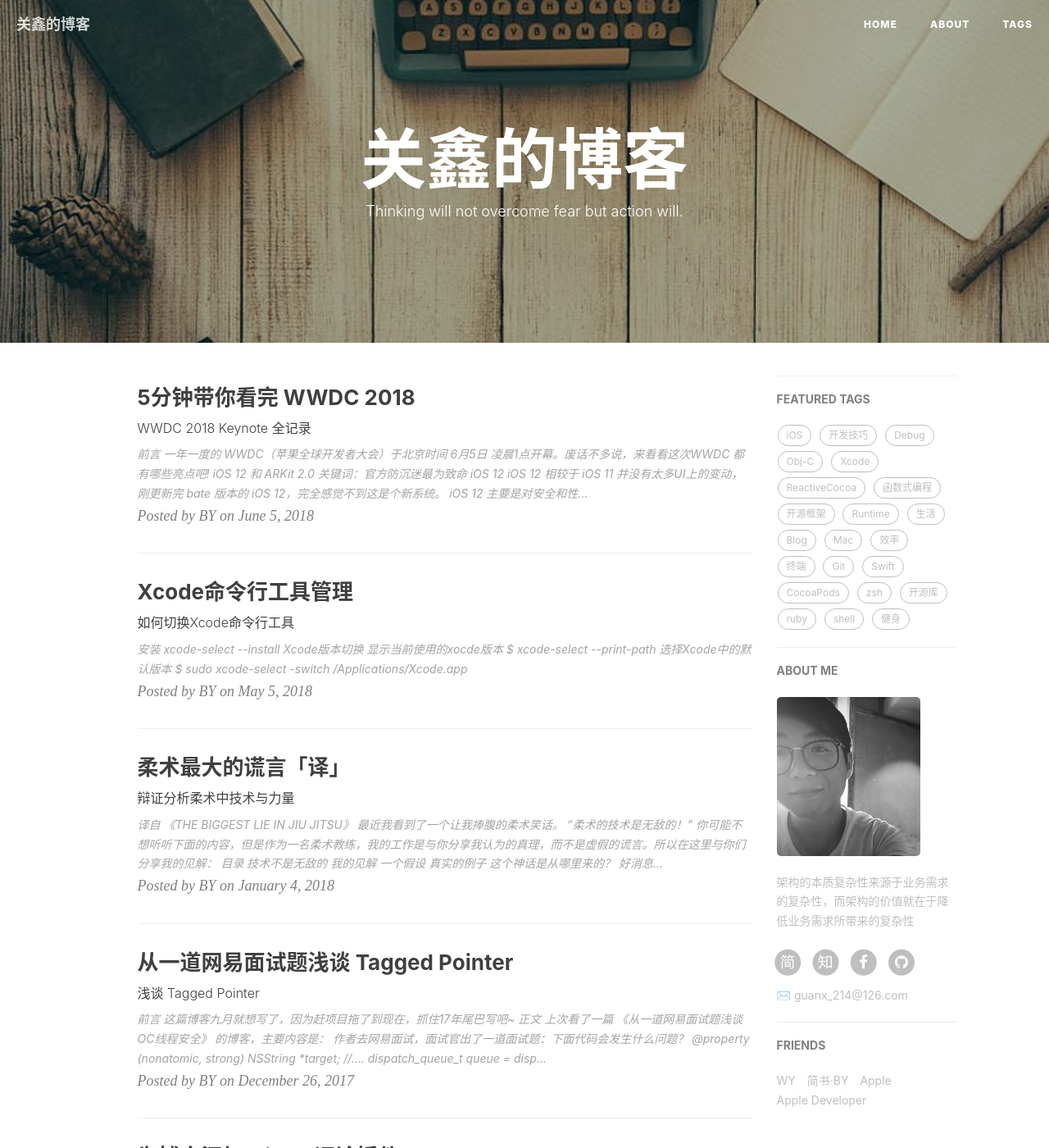
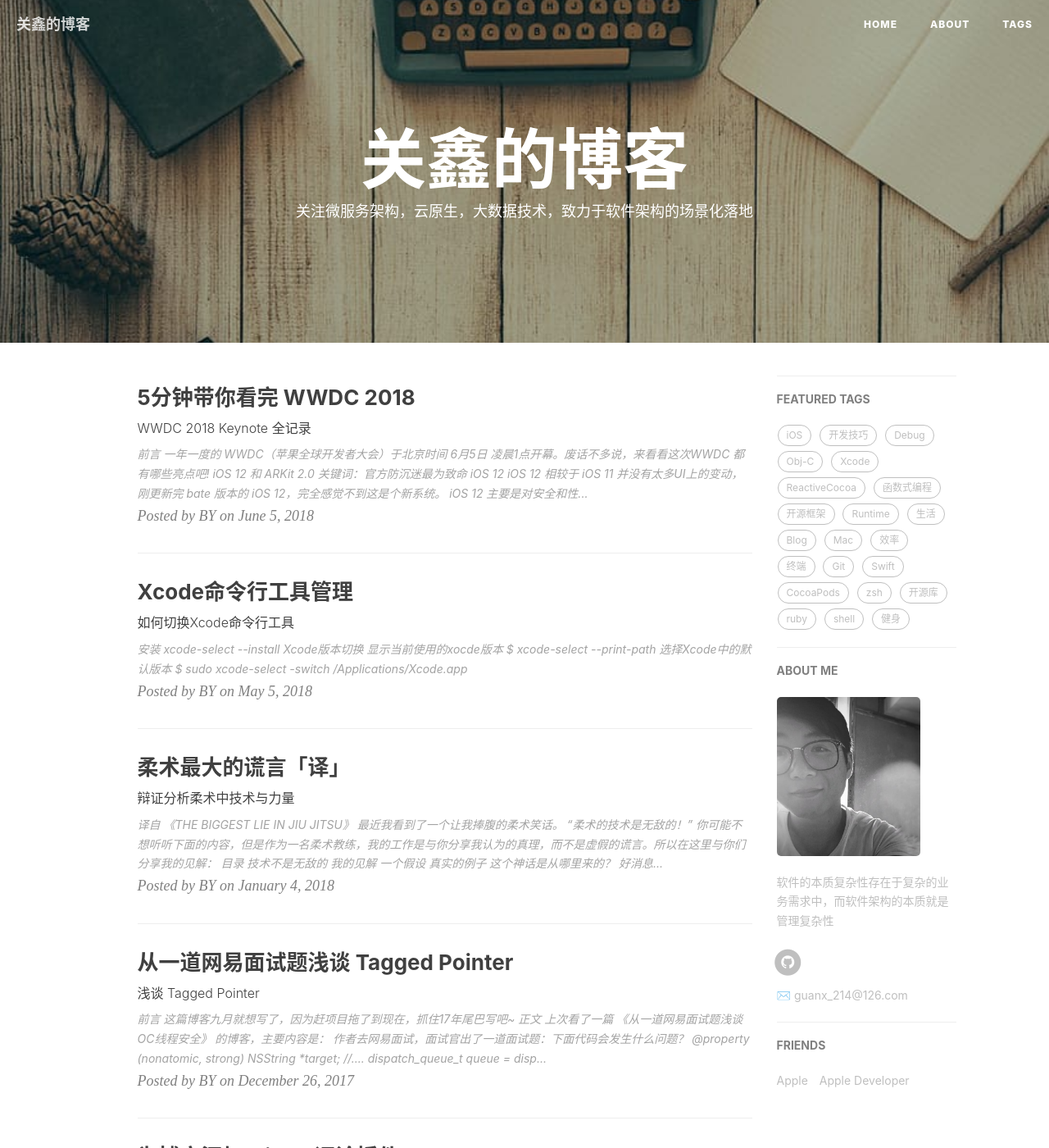
Before and after one commit to GuanXcode/GuanXcode.github.io, a Jekyll site: the page built from index.html, in a window 1280 px wide and 1400 px high. Shown: the whole window at 82% size. Built offline with Jekyll 4.4.1, drawn with Linux system fonts in a browser that asks for light colours; nearby versions of some CDN libraries; the list of posts is cut into pages by our own code; comment, search, counter and statistics services are not loaded.

Commit message:
no message

```diff
--- a/_config.yml
+++ b/_config.yml
@@ -3,26 +3,26 @@ title: 关鑫的博客
 SEOTitle: 关鑫的博客 | BY Blog
 header-img: img/post-bg-desk.jpg
 email: guanx_214@126.com
-description: "Every failure is leading towards success."
+description: "失败乃成功之母！"
 keyword: "BY, BY Blog, 关鑫的博客, qiubaiying, 关鑫, iOS, Apple, iPhone"
-url: "http://qiubaiying.github.io"          # your host, for absolute URL
+url: "http://guanxcode.github.io"          # your host, for absolute URL
 baseurl: ""      # for example, '/blog' if your blog hosted on 'host/blog'
-github_repo: "https://github.com/qiubaiying/qiubaiying.github.io.git" # you code repository
+github_repo: "https://github.com/guanxcode/guanxcode.github.io.git" # you code repository
 
 # Sidebar settings
 sidebar: true                           # whether or not using Sidebar.
-sidebar-about-description: "架构的本质复杂性来源于业务需求的复杂性，而架构的价值就在于降低业务需求所带来的复杂性"
+sidebar-about-description: "软件的本质复杂性存在于复杂的业务需求中，而软件架构的本质就是管理复杂性"
 sidebar-avatar: /img/about-BY-gentle.jpg      # use absolute URL, seeing it's used in both `/` and `/about/`
 
 
 
 # SNS settings
 RSS: false
-# weibo_username:     qiubaiying
-zhihu_username:     qiubaiying
-github_username:    qiubaiying
-facebook_username:  baiying.qiu.7
-jianshu_username:   e71990ada2fd
+#weibo_username:
+#zhihu_username:
+github_username:    guanxcode
+#facebook_username:  baiying.qiu.7
+#jianshu_username:   e71990ada2fd
 #twitter_username:   qiubaiying
 
 
@@ -99,12 +99,6 @@ service-worker: true
 # Friends
 friends: [
     {
-        title: "WY",
-        href: "http://zhengwuyang.com"
-    },{
-        title: "简书·BY",
-        href: "http://www.jianshu.com/u/e71990ada2fd"
-    },{
         title: "Apple",
         href: "https://apple.com"
     },{
--- a/index.html
+++ b/index.html
@@ -1,6 +1,6 @@
 ---
 layout: page
-description: "Thinking will not overcome fear but action will."
+description: "关注微服务架构，云原生，大数据技术，致力于软件架构的场景化落地"
 ---
 
 {% for post in paginator.posts %}
```
